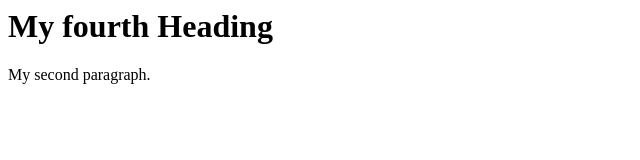
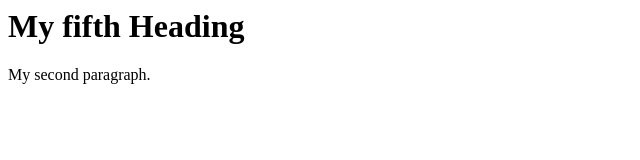
Before and after one commit to ruchivaidya90/assignments, a plain HTML site: page index.html in a window 1280 px wide. Shown: the whole page, without its empty margins (0-640 px from the left). Drawn offline with Linux system fonts and the light colour scheme.

Commit message:
comitting html file

```diff
--- a/index.html
+++ b/index.html
@@ -1,7 +1,7 @@
 <html>
 <body>
 
-<h1>My fourth Heading</h1>
+<h1>My fifth Heading</h1>
 
 <p>My second paragraph.</p>
 
```
